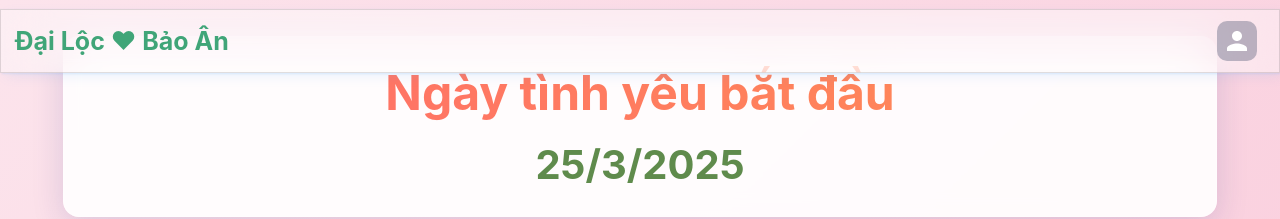
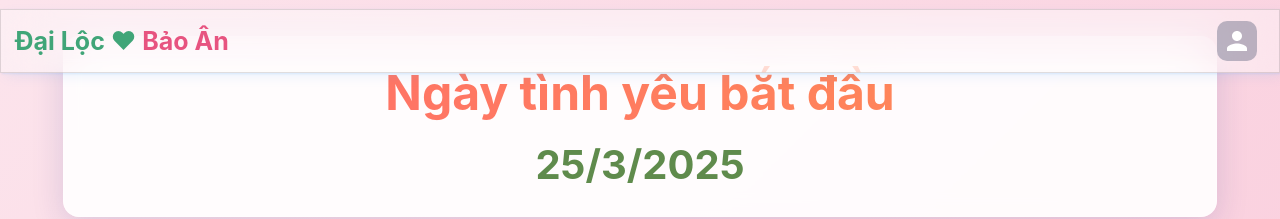
Before and after one commit to LocS3R/mdw, a React (Vite) app in the folder frontend/: page / in a window 1280 px wide. Shown: the top 219 px of the page. Built offline with nearby package versions, Linux system fonts and the light colour scheme.

Commit message:
update frontend

```diff
--- a/frontend/src/layouts/MainLayout/Header/index.tsx
+++ b/frontend/src/layouts/MainLayout/Header/index.tsx
@@ -3,32 +3,16 @@ import * as React from "react";
 import Box from "@mui/material/Box";
 import AppBar from "@mui/material/AppBar";
 import Toolbar from "@mui/material/Toolbar";
-
-// import ToggleColorMode from "./ToggleColorMode";
-import { Logout } from "@mui/icons-material";
-// import ToggleColorMode from "./ToggleTheme";
-// import { ThemeContext } from "../../../theme/ThemeProvider";
 import {
   Avatar,
   // Container,
-  Divider,
   IconButton,
-  ListItemIcon,
   Menu,
-  MenuItem,
-  // Stack,
   Tooltip,
   Typography,
   useTheme,
 } from "@mui/material";
 import { Link } from "react-router-dom";
-import HeaderMenu from "./Menu";
-// import AuthService from "../../../service/AuthService";
-
-const logoStyle = {
-  height: "40px",
-  cursor: "pointer",
-};
 
 const Header: React.FC = () => {
   // const [open, setOpen] = React.useState(false);
@@ -111,7 +95,7 @@ const Header: React.FC = () => {
               >
                 {/* <img src={""} style={logoStyle} alt="logo of sitemark" /> */}
                 <Typography variant="h3" sx={{ color: "#40A578" }}>
-                  Đại Lộc ❤ Bảo Ân
+                  Đại Lộc ❤ <span style={{ color: "#E75480" }}>Bảo Ân</span>
                 </Typography>
               </Box>
             </Link>
```
